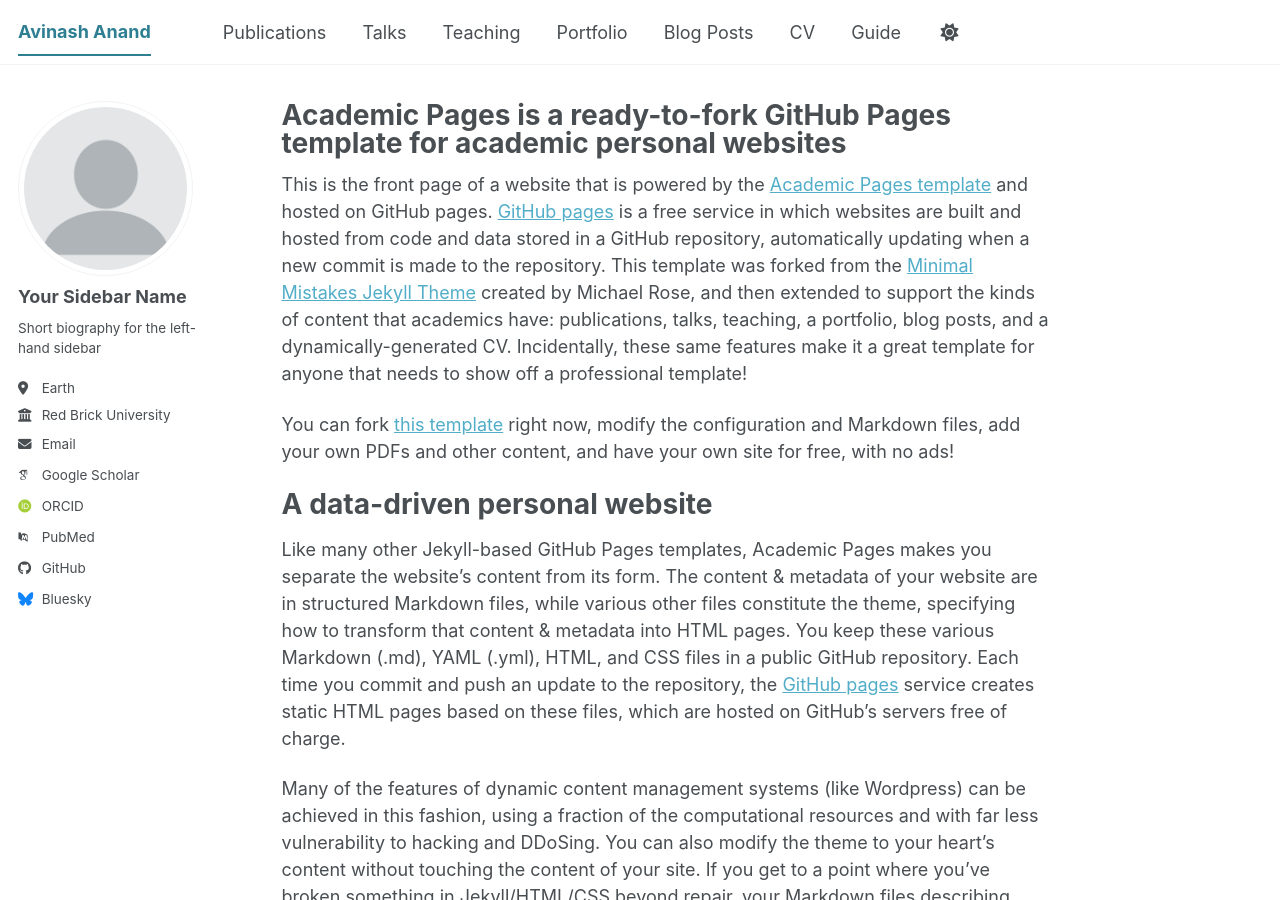
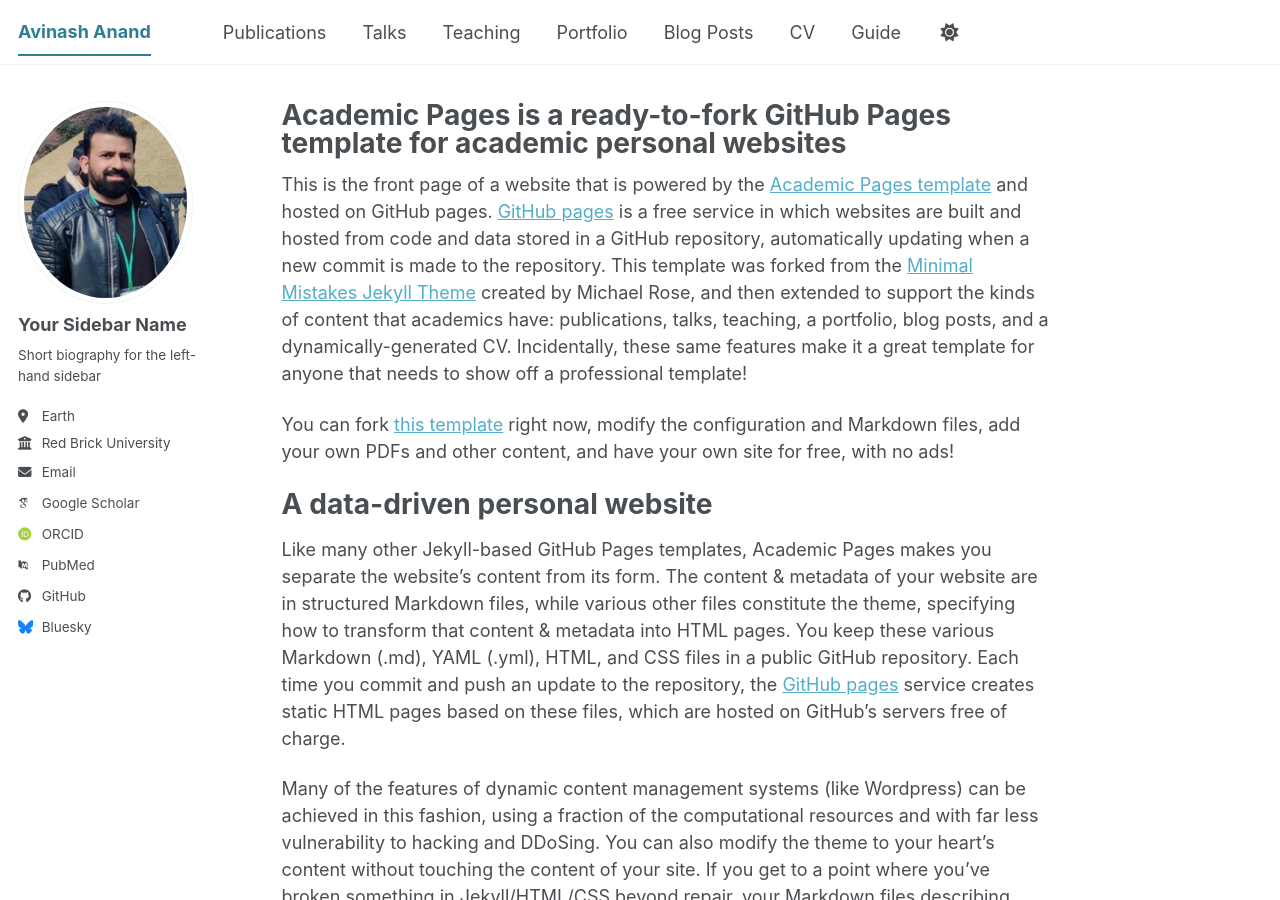
Before and after one commit to pratham40637/pratham40637.github.io, a Jekyll site: the page built from _pages/about.md, in a window 1280 px wide and 900 px high. Built offline with Jekyll 4.4.1, drawn with Linux system fonts in a browser that asks for light colours; some web fonts are replaced; a script bundle is joined from its source files by our own code; library files that are not in the unit come from our copies.

Commit message:
Update _config.yml

```diff
--- a/_config.yml
+++ b/_config.yml
@@ -23,7 +23,7 @@
 #               Additional customization can be done by editing /_includes/author-profile.html
 author:
   # Biographic information
-  avatar           : "profile.png"
+  avatar           : "Screenshot 2026-01-01 023710.png"
   name             : "Your Sidebar Name"
   pronouns         : # example: "she/her"
   bio              : "Short biography for the left-hand sidebar"
```
